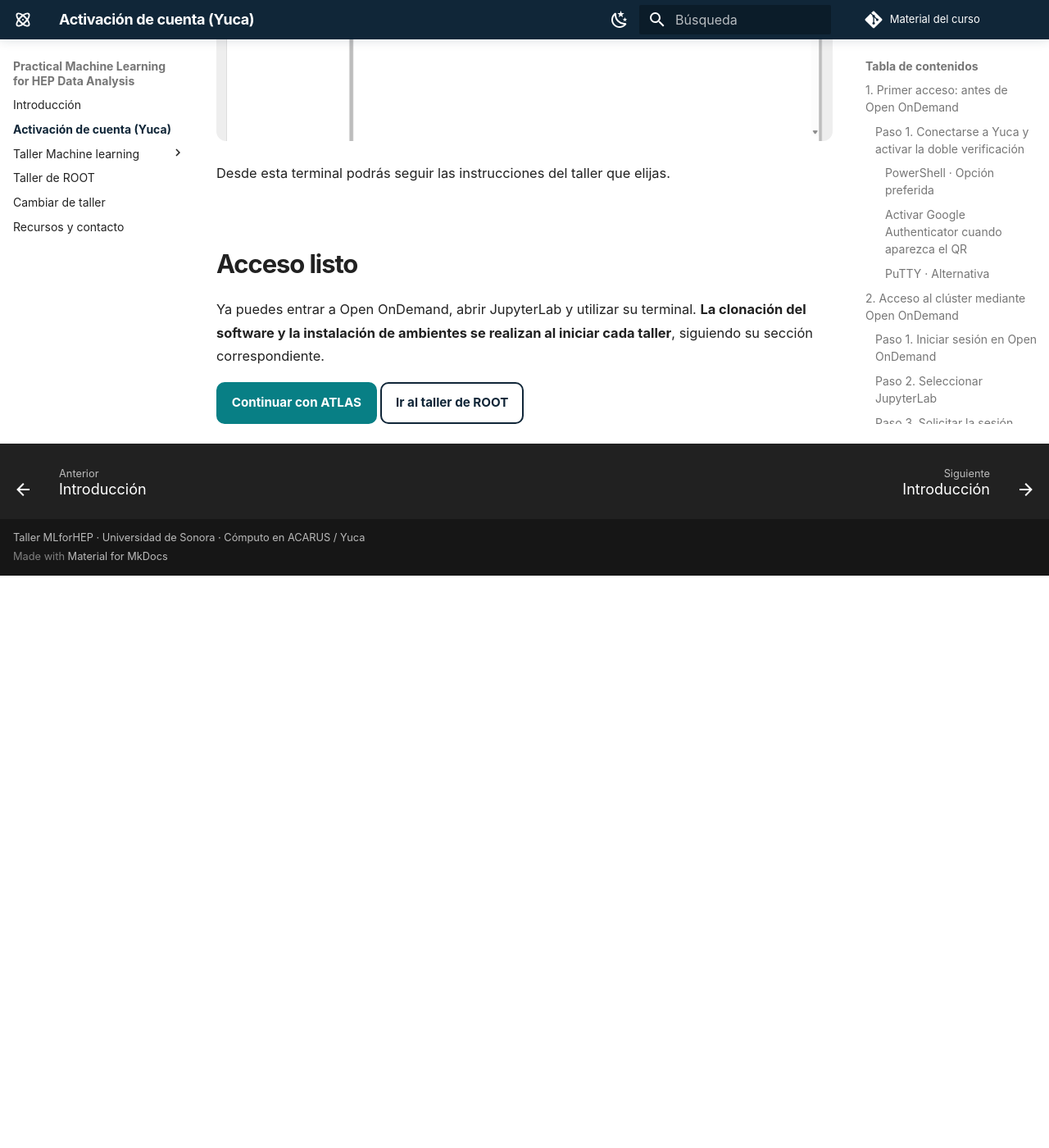
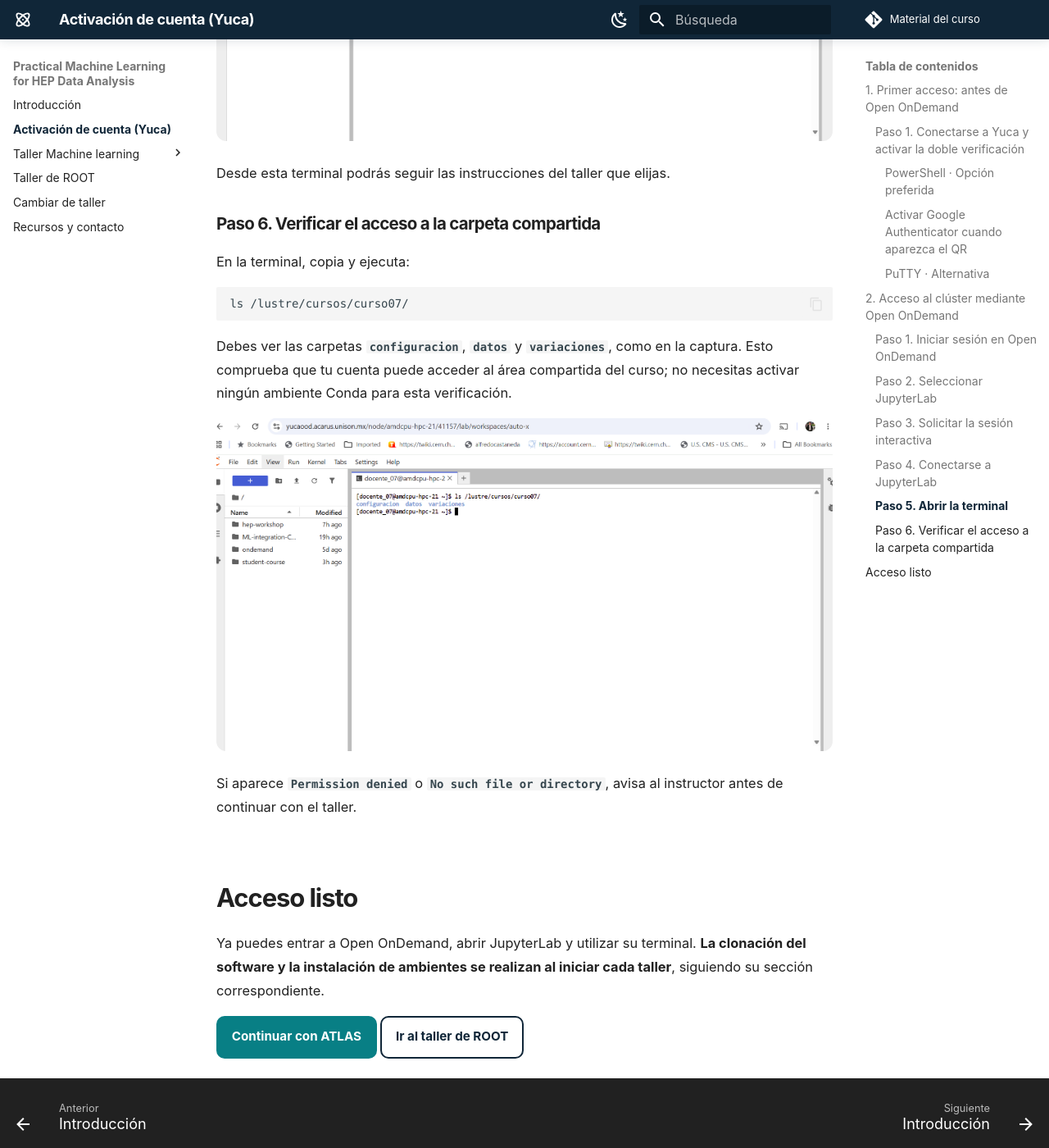
Before and after one commit to castaned/practical-ml-hep, an MkDocs documentation site: the page built from docs/preparacion.md, in a window 1280 px wide and 1400 px high, scrolled down 5959 px. Shown: the whole window at 82% size. Built offline with MkDocs 1.6.1 and Material for MkDocs 9.7.7, drawn with Linux system fonts in a browser that asks for light colours; comment, search, counter and statistics services are not loaded; before the commit the page ends 6661 px from its top, so only the background shows below that.

Commit message:
Add shared course folder access check after opening terminal

````diff
--- a/docs/preparacion.md
+++ b/docs/preparacion.md
@@ -108,6 +108,20 @@ En JupyterLab, abrir **File → New → Terminal**, o utilizar **+** para abrir
 
 Desde esta terminal podrás seguir las instrucciones del taller que elijas.
 
+### Paso 6. Verificar el acceso a la carpeta compartida
+
+En la terminal, copia y ejecuta:
+
+```bash
+ls /lustre/cursos/curso07/
+```
+
+Debes ver las carpetas **`configuracion`**, **`datos`** y **`variaciones`**, como en la captura. Esto comprueba que tu cuenta puede acceder al área compartida del curso; no necesitas activar ningún ambiente Conda para esta verificación.
+
+![Verificación en la terminal de JupyterLab: acceso a /lustre/cursos/curso07/ y sus carpetas compartidas](assets/yuca/06-verificar-carpeta-compartida.png)
+
+Si aparece **`Permission denied`** o **`No such file or directory`**, avisa al instructor antes de continuar con el taller.
+
 ## Acceso listo
 
 Ya puedes entrar a Open OnDemand, abrir JupyterLab y utilizar su terminal. **La clonación del software y la instalación de ambientes se realizan al iniciar cada taller**, siguiendo su sección correspondiente.
````
Also changed, not shown: docs/assets/yuca/06-verificar-carpeta-compartida.png (added).
